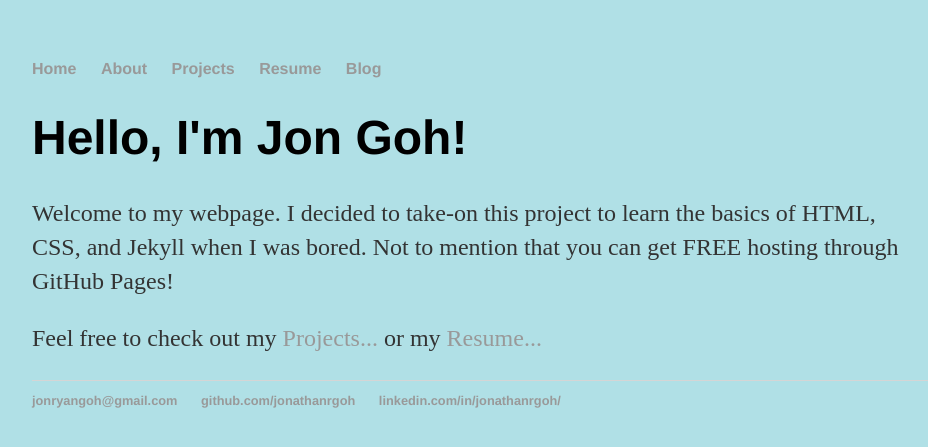
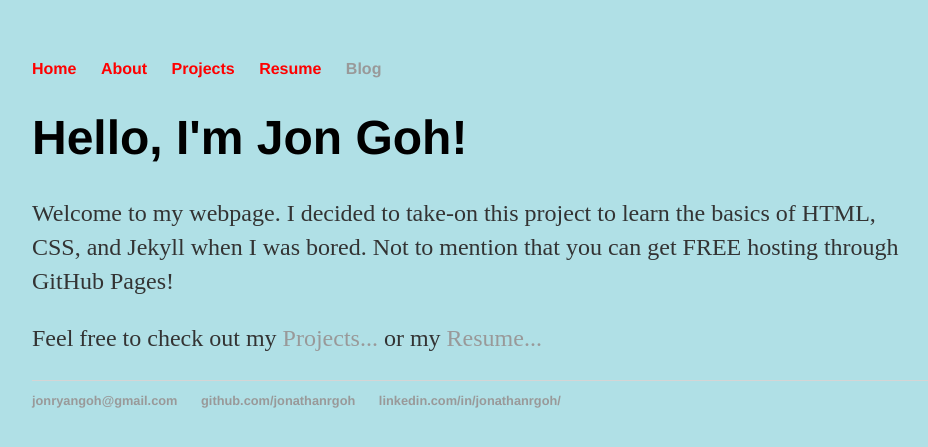
Before and after one commit to jonathanrgoh/jonathanrgoh.github.io, a Jekyll site: the page built from index.html, in a window 1280 px wide. Shown: the top 447 px of the page, without its empty margins (160-1088 px from the left). Built offline with Jekyll 4.4.1, drawn with Linux system fonts in a browser that asks for light colours.

Commit message:
Update default.html

```diff
--- a/_layouts/default.html
+++ b/_layouts/default.html
@@ -6,12 +6,12 @@
 			<link rel="stylesheet" type="text/css" href="/css/main.css">
 		</head>
 		<body>
-			<nav style="color:red;">
+			<nav>
 	    		<ul>
-	        		<li><a href="/">Home</a></li>
-		        	<li><a href="/about">About</a></li>
-				<li><a href="/projects">Projects</a></li>
-	        		<li><a href="/resume">Resume</a></li>
+	        		<li><a href="/" style="color:red;">Home</a></li>
+		        	<li><a href="/about" style="color:red;">About</a></li>
+				<li><a href="/projects" style="color:red;">Projects</a></li>
+	        		<li><a href="/resume" style="color:red;">Resume</a></li>
 	        		<li><a href="/blog">Blog</a></li>
 	    		</ul>
 			</nav>
```
